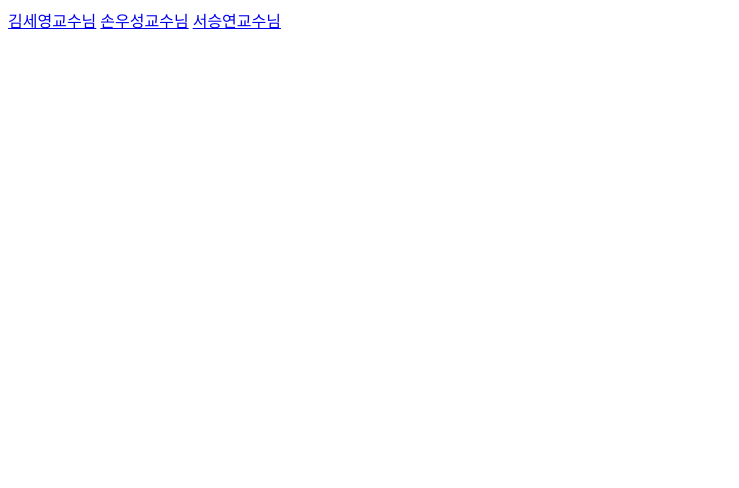
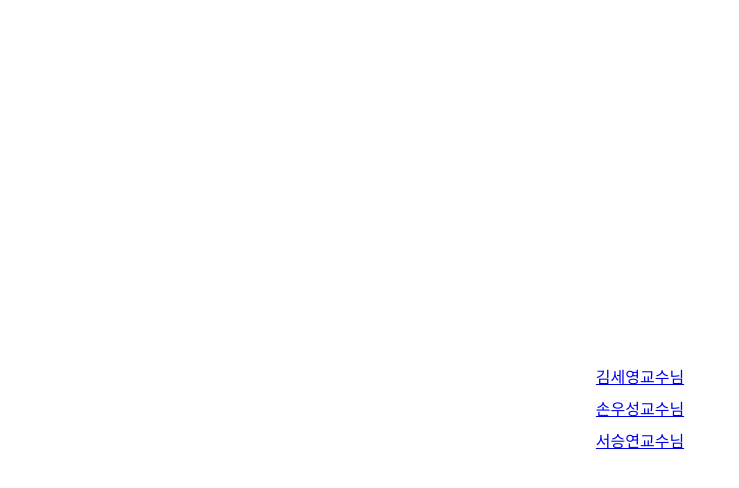
Before and after one commit to o0CHERRY0o/test_201820219_1-copy, a plain HTML site: page index.html in a window 1280 px wide. Shown: the whole page, without its empty margins (0-739 px from the left). Drawn offline with Linux system fonts and the light colour scheme.

Commit message:
10101442

```diff
--- a/index.html
+++ b/index.html
@@ -5,6 +5,17 @@
     <meta http-equiv="X-UA-Compatible" content="IE=edge" />
     <meta name="viewport" content="width=device-width, initial-scale=1.0" />
     <title>Document</title>
+    <style>
+      body {
+        font-size: 1rem;
+        height: 100vh;
+        display: flex;
+        flex-direction: column;
+        align-items: center;
+        justify-content: center;
+        gap: 0.5rem;
+      }
+    </style>
   </head>
   <body>
     <a href="./KSY/index.html">김세영교수님</a>
```
Also changed, not shown: SSY/index.html (+1 -1 lines), 2 other files.
